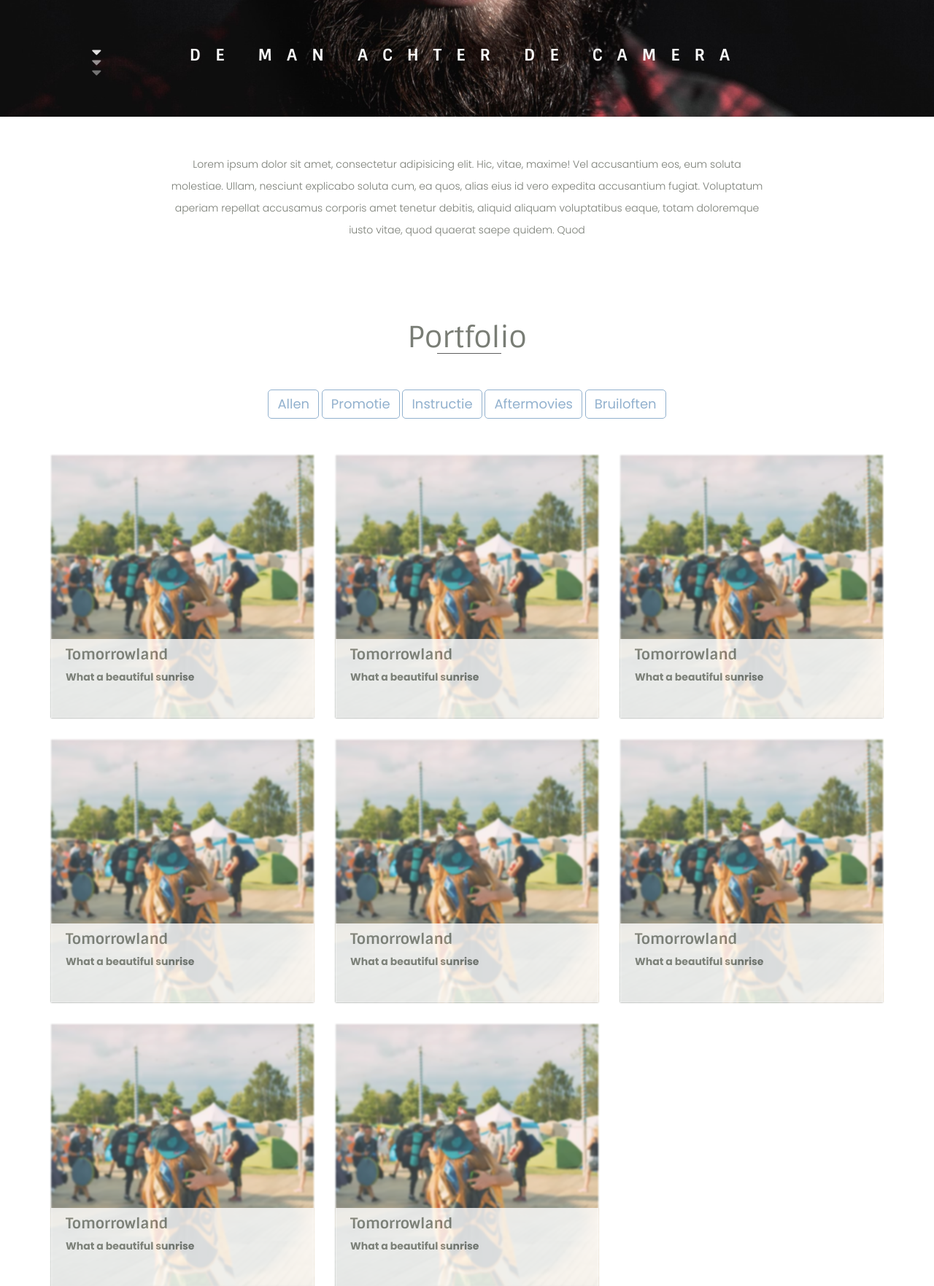
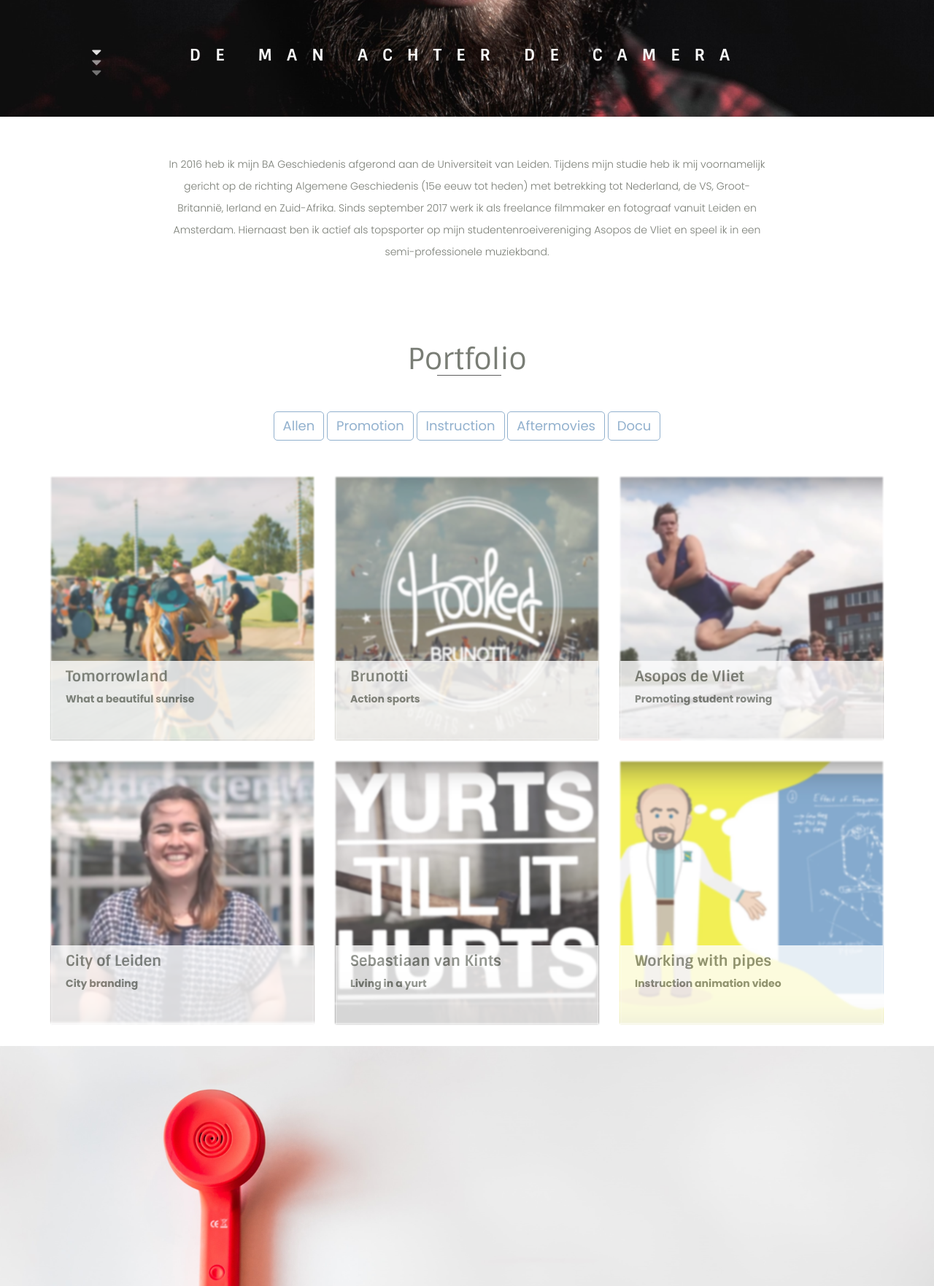
Before and after one commit to steindevos/steindevos.github.io, a PHP site: page / in a window 1280 px wide. Shown: the part 4040-5803 px from the top of the page at 73% size. Run offline with PHP 8.4, Linux system fonts and the light colour scheme; some libraries are stand-ins or nearby versions.

Commit message:
added the portfolio

```diff
--- a/css/style.css
+++ b/css/style.css
@@ -1,4 +1,8 @@
 @import url('https://fonts.googleapis.com/css?family=Poppins:100,200,300,400,500,600,700|Sintony:100,200,300,400,500,600,700');
+
+
+
+
 /*----------------------------------------------------------------------------------------------------------bg-colors*/
 
 .bg-color-body {
@@ -58,8 +62,8 @@ li>a>p {
 .partners-heading:after {
     content: "";
     position: absolute;
-    width: 12%;
-    left: 44.5%;
+    width: 9%;
+    left: 45.5%;
     height: 65px;
     border-bottom: 1px solid #797d75;
     margin-bottom: 70px;
@@ -209,7 +213,9 @@ body {
 
 /*----------------------------------------------------------------------------------------------------------nav-bar*/
 
-nav {}
+.navbar-default {
+    border: none;
+}
 
 .navbar-header {
     height: 70px;
@@ -220,6 +226,7 @@ nav {}
     transition: all 2s ease-in-out;
     -moz-transition: all .5s ease-in-out;
     -webkit-transition: all .5s ease-in-out;
+    position: absolute;
 }
 
 .phone {
@@ -354,7 +361,7 @@ header {
     filter: grayscale(0%);
 }
 
-/*----------------------------------------------------------------------------------------------------------about-ward-section*/
+/*----------------------------------------------------------------------------------------------------------about-me-section*/
 
 .parallax-over-mij {
     background-image: url("../assets/images/maas-klein.jpg");
--- a/index.html
+++ b/index.html
@@ -43,12 +43,12 @@
                 <ul class="nav navbar-nav navbar-right">
                     <li>
                         <a class='hvr-sink' href="#diensten">
-                            <p>Diensten</p>
+                            <p>Services</p>
                         </a>
                     </li>
                     <li>
                         <a class='hvr-sink' href="#over-mij">
-                            <p>Over mij</p>
+                            <p>About me</p>
                         </a>
                     </li>
                     <li>
@@ -69,7 +69,7 @@
         </div>
         <div class="row">
             <div class="col-xs-12 text-center">
-                <h1 class="header-title">Videoproducties op maat</h1>
+                <h1 class="header-title">Welcome</h1>
                 <p class="header-text">Hier moet een pakkende en treffende zin komen die goed uitlegt waar CineWard in is gespecialiseerd. Waarom moeten mensen kopen bij CineWard! Het mogen best een paar regels zijn. Ook goed uitleggen wie op deze site terecht kan.</p>
             </div>
         </div>
@@ -144,7 +144,7 @@
 
         <div class="product-section-partners">
             <div class="row text-center">
-                <h5 class="partners-heading">Zij gingen u voor</h5>
+                <h5 class="partners-heading">Partners</h5>
             </div>
             <div class="row text-center">
                 <div class="partners col-xs-3 col-sm-2"><img src="assets/images/partners/tu-delft.jpg" alt=""></div>
@@ -182,8 +182,9 @@
 
         <div class="row">
             <div class="col-xs-12 col-sm-8 col-sm-offset-2 text-center">
-                <p class="about-me-text">Lorem ipsum dolor sit amet, consectetur adipisicing elit. Hic, vitae, maxime! Vel accusantium eos, eum soluta molestiae. Ullam, nesciunt explicabo soluta cum, ea quos, alias eius id vero expedita accusantium fugiat. Voluptatum aperiam
-                    repellat accusamus corporis amet tenetur debitis, aliquid aliquam voluptatibus eaque, totam doloremque iusto vitae, quod quaerat saepe quidem. Quod </p>
+                <p class="about-me-text">In 2016 heb ik mijn BA Geschiedenis afgerond aan de Universiteit van Leiden. Tijdens mijn studie heb ik mij voornamelijk gericht op de richting Algemene Geschiedenis (15e eeuw tot heden) met betrekking tot Nederland, de VS, Groot-Britannië,
+                    Ierland en Zuid-Afrika. Sinds september 2017 werk ik als freelance filmmaker en fotograaf vanuit Leiden en Amsterdam. Hiernaast ben ik actief als topsporter op mijn studentenroeivereniging Asopos de Vliet en speel ik in een semi-professionele
+                    muziekband.</p>
             </div>
         </div>
 
@@ -195,53 +196,17 @@
 
                 <div align="center">
                     <button class="btn btn-default filter-button" data-filter="all">Allen</button>
-                    <button class="btn btn-default filter-button" data-filter="promotie">Promotie</button>
-                    <button class="btn btn-default filter-button" data-filter="instructie">Instructie</button>
+                    <button class="btn btn-default filter-button" data-filter="promotion">Promotion</button>
+                    <button class="btn btn-default filter-button" data-filter="instruction">Instruction</button>
                     <button class="btn btn-default filter-button" data-filter="aftermovies">Aftermovies</button>
-                    <button class="btn btn-default filter-button" data-filter="bruiloft">Bruiloften</button>
+                    <button class="btn btn-default filter-button" data-filter="docu">Docu</button>
                 </div>
                 <br/>
 
 
 
-                <div class="gallery_product col-lg-4 col-md-4 col-sm-6 col-xs-12 filter promotie">
-                    <a href="//www.youtube.com/watch?v=6dVFy4d61gU" data-lity>
-                        <div class="portfolio-image-wrapper">
-                            <img src="assets/images/portfolio-tomorrowland.png" class="img-responsive porfolio-images">
-                            <div class="text-block">
-                                <h4 class="porfolio-card-header">Tomorrowland</h4>
-                                <p class="portfolio-card-text">What a beautiful sunrise</p>
-                            </div>
-                        </div>
-                    </a>
-                </div>
-
-                <div class="gallery_product col-lg-4 col-md-4 col-sm-6 col-xs-12 filter promotie">
-                    <a href="//www.youtube.com/watch?v=6dVFy4d61gU" data-lity>
-                        <div class="portfolio-image-wrapper">
-                            <img src="assets/images/portfolio-tomorrowland.png" class="img-responsive porfolio-images">
-                            <div class="text-block">
-                                <h4 class="porfolio-card-header">Tomorrowland</h4>
-                                <p class="portfolio-card-text">What a beautiful sunrise</p>
-                            </div>
-                        </div>
-                    </a>
-                </div>
-
-                <div class="gallery_product col-lg-4 col-md-4 col-sm-6 col-xs-12 filter instructie">
-                    <a href="//www.youtube.com/watch?v=6dVFy4d61gU" data-lity>
-                        <div class="portfolio-image-wrapper">
-                            <img src="assets/images/portfolio-tomorrowland.png" class="img-responsive porfolio-images">
-                            <div class="text-block">
-                                <h4 class="porfolio-card-header">Tomorrowland</h4>
-                                <p class="portfolio-card-text">What a beautiful sunrise</p>
-                            </div>
-                        </div>
-                    </a>
-                </div>
-
-                <div class="gallery_product col-lg-4 col-md-4 col-sm-6 col-xs-12 filter bruiloft">
-                    <a href="//www.youtube.com/watch?v=6dVFy4d61gU" data-lity>
+                <div class="gallery_product col-lg-4 col-md-4 col-sm-6 col-xs-12 filter aftermovies">
+                    <a href="https://www.youtube.com/watch?v=6dVFy4d61gU" data-lity>
                         <div class="portfolio-image-wrapper">
                             <img src="assets/images/portfolio-tomorrowland.png" class="img-responsive porfolio-images">
                             <div class="text-block">
@@ -253,51 +218,61 @@
                 </div>
 
                 <div class="gallery_product col-lg-4 col-md-4 col-sm-6 col-xs-12 filter aftermovies">
-                    <a href="//www.youtube.com/watch?v=6dVFy4d61gU" data-lity>
+                    <a href="https://www.youtube.com/watch?v=Pjf7IGFTvfk" data-lity>
                         <div class="portfolio-image-wrapper">
-                            <img src="assets/images/portfolio-tomorrowland.png" class="img-responsive porfolio-images">
+                            <img src="assets/images/aftermovie-brunotti.jpg" class="img-responsive porfolio-images">
                             <div class="text-block">
-                                <h4 class="porfolio-card-header">Tomorrowland</h4>
-                                <p class="portfolio-card-text">What a beautiful sunrise</p>
+                                <h4 class="porfolio-card-header">Brunotti</h4>
+                                <p class="portfolio-card-text">Action sports</p>
+                            </div>
+                        </div>
+                    </a>
+                </div>
+                <div class="gallery_product col-lg-4 col-md-4 col-sm-6 col-xs-12 filter promotion">
+                    <a href="https://www.youtube.com/watch?v=-imIKz59J1U" data-lity>
+                        <div class="portfolio-image-wrapper">
+                            <img src="assets/images/promotie-asopos.jpg" class="img-responsive porfolio-images">
+                            <div class="text-block">
+                                <h4 class="porfolio-card-header">Asopos de Vliet</h4>
+                                <p class="portfolio-card-text">Promoting student rowing</p>
+                            </div>
+                        </div>
+                    </a>
+                </div>
+                <div class="gallery_product col-lg-4 col-md-4 col-sm-6 col-xs-12 filter promotion">
+                    <a href="https://www.youtube.com/watch?v=iRpGqAQn6xY&t" data-lity>
+                        <div class="portfolio-image-wrapper">
+                            <img src="assets/images/promotie-leiden.jpg" class="img-responsive porfolio-images">
+                            <div class="text-block">
+                                <h4 class="porfolio-card-header">City of Leiden</h4>
+                                <p class="portfolio-card-text">City branding</p>
+                            </div>
+                        </div>
+                    </a>
+                </div>
+                <div class="gallery_product col-lg-4 col-md-4 col-sm-6 col-xs-12 filter docu">
+                    <a href="https://www.youtube.com/watch?v=b4jH_cz-tDk" data-lity>
+                        <div class="portfolio-image-wrapper">
+                            <img src="assets/images/docu-yurt.jpg" class="img-responsive porfolio-images">
+                            <div class="text-block">
+                                <h4 class="porfolio-card-header">Sebastiaan van Kints</h4>
+                                <p class="portfolio-card-text">Living in a yurt</p>
+                            </div>
+                        </div>
+                    </a>
+                </div>
+                <div class="gallery_product col-lg-4 col-md-4 col-sm-6 col-xs-12 filter instruction">
+                    <a href="https://www.youtube.com/watch?v=aIUv6LoMIdY" data-lity>
+                        <div class="portfolio-image-wrapper">
+                            <img src="assets/images/instruction-test.jpg" class="img-responsive porfolio-images">
+                            <div class="text-block">
+                                <h4 class="porfolio-card-header">Working with pipes</h4>
+                                <p class="portfolio-card-text">Instruction animation video</p>
                             </div>
                         </div>
                     </a>
                 </div>
 
-                <div class="gallery_product col-lg-4 col-md-4 col-sm-6 col-xs-12 filter aftermovies">
-                    <a href="//www.youtube.com/watch?v=6dVFy4d61gU" data-lity>
-                        <div class="portfolio-image-wrapper">
-                            <img src="assets/images/portfolio-tomorrowland.png" class="img-responsive porfolio-images">
-                            <div class="text-block">
-                                <h4 class="porfolio-card-header">Tomorrowland</h4>
-                                <p class="portfolio-card-text">What a beautiful sunrise</p>
-                            </div>
-                        </div>
-                    </a>
-                </div>
-
-                <div class="gallery_product col-lg-4 col-md-4 col-sm-6 col-xs-12 filter aftermovies">
-                    <a href="//www.youtube.com/watch?v=6dVFy4d61gU" data-lity>
-                        <div class="portfolio-image-wrapper">
-                            <img src="assets/images/portfolio-tomorrowland.png" class="img-responsive porfolio-images">
-                            <div class="text-block">
-                                <h4 class="porfolio-card-header">Tomorrowland</h4>
-                                <p class="portfolio-card-text">What a beautiful sunrise</p>
-                            </div>
-                        </div>
-                    </a>
-                </div>
-                <div class="gallery_product col-lg-4 col-md-4 col-sm-6 col-xs-12 filter promotie">
-                    <a href="//www.youtube.com/watch?v=6dVFy4d61gU" data-lity>
-                        <div class="portfolio-image-wrapper">
-                            <img src="assets/images/portfolio-tomorrowland.png" class="img-responsive porfolio-images">
-                            <div class="text-block">
-                                <h4 class="porfolio-card-header">Tomorrowland</h4>
-                                <p class="portfolio-card-text">What a beautiful sunrise</p>
-                            </div>
-                        </div>
-                    </a>
-                </div>
 
 
             </div>
```
Also changed, not shown: assets/images/aftermovie-brunotti.jpg (added), assets/images/docu-yurt.jpg (added), assets/images/instruction-test.jpg (added), assets/images/promotie-asopos.jpg (added), assets/images/promotie-leiden.jpg (added).
